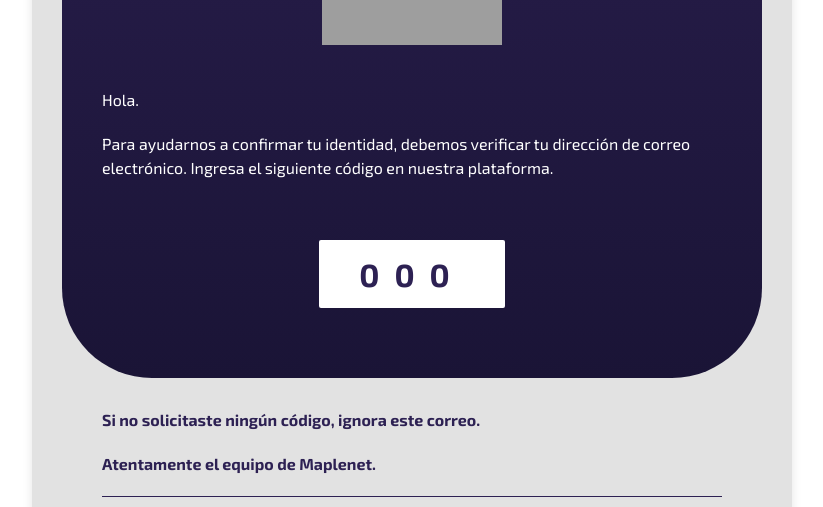
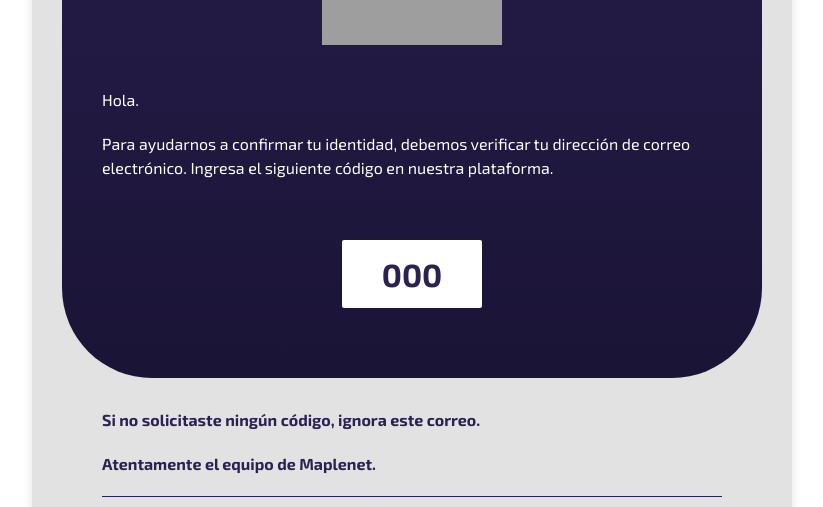
Before and after one commit to maplenet/api-odoo, a Python web app: template app/core/templates/email_template.html in a window 1280 px wide. Shown: the part 437-944 px from the top of the page, without its empty margins (228-1051 px from the left). Run offline with Jinja, Linux system fonts and the light colour scheme; the template is opened without the code that fills it: most values are stand-ins (such as "Sample title", 1, 10 or a date in 2020); grey boxes are pictures that could not be loaded.

Commit message:
feat: culmined template send email

```diff
--- a/app/core/templates/email_template.html
+++ b/app/core/templates/email_template.html
@@ -28,7 +28,7 @@
                 <p style="color: #ffffff; font-size: 16px; line-height: 1.5; margin-bottom: 20px;">Hola.</p>
                 <p style="color: #ffffff; font-size: 16px; line-height: 1.5; margin-bottom: 30px;">Para ayudarnos a confirmar tu identidad, debemos verificar tu dirección de correo electrónico. Ingresa el siguiente código en nuestra plataforma.</p>
                 <div style="text-align: center;">
-                    <div class="code" style="background-color: #ffffff; padding: 15px 40px; border-radius: 2px; font-size: 32px; font-weight: bold; color: #2d2153; margin: 30px auto; display: inline-block; letter-spacing: 15px;">
+                    <div class="code" style="background-color: #ffffff; padding: 15px 40px; border-radius: 2px; font-size: 32px; font-weight: bold; color: #2d2153; margin: 30px auto; display: inline-block;">
                         {{ code }}
                     </div>
                 </div>
--- a/app/routes/users.py
+++ b/app/routes/users.py
@@ -448,14 +448,14 @@ async def update_user(request: Request):
         customer_data = build_customer_data(id_user, updated_contact, id_plan)
 
         # # Llamar a la API de creación de clientes en Pontis
-        create_customer_response = await create_customer_in_pontis(customer_data)
+        # create_customer_response = await create_customer_in_pontis(customer_data)
         # # -------------------------------------------------------------------------------------------
 
 
         return {"detail": "Factura creada y pagada correctamente",
                 "invoice_id": invoice_id,
                 "payment_id": payment_register_id,
-                "res_pontis": create_customer_response
+                # "res_pontis": create_customer_response
                 }
 
     except HTTPException as http_error:
```
